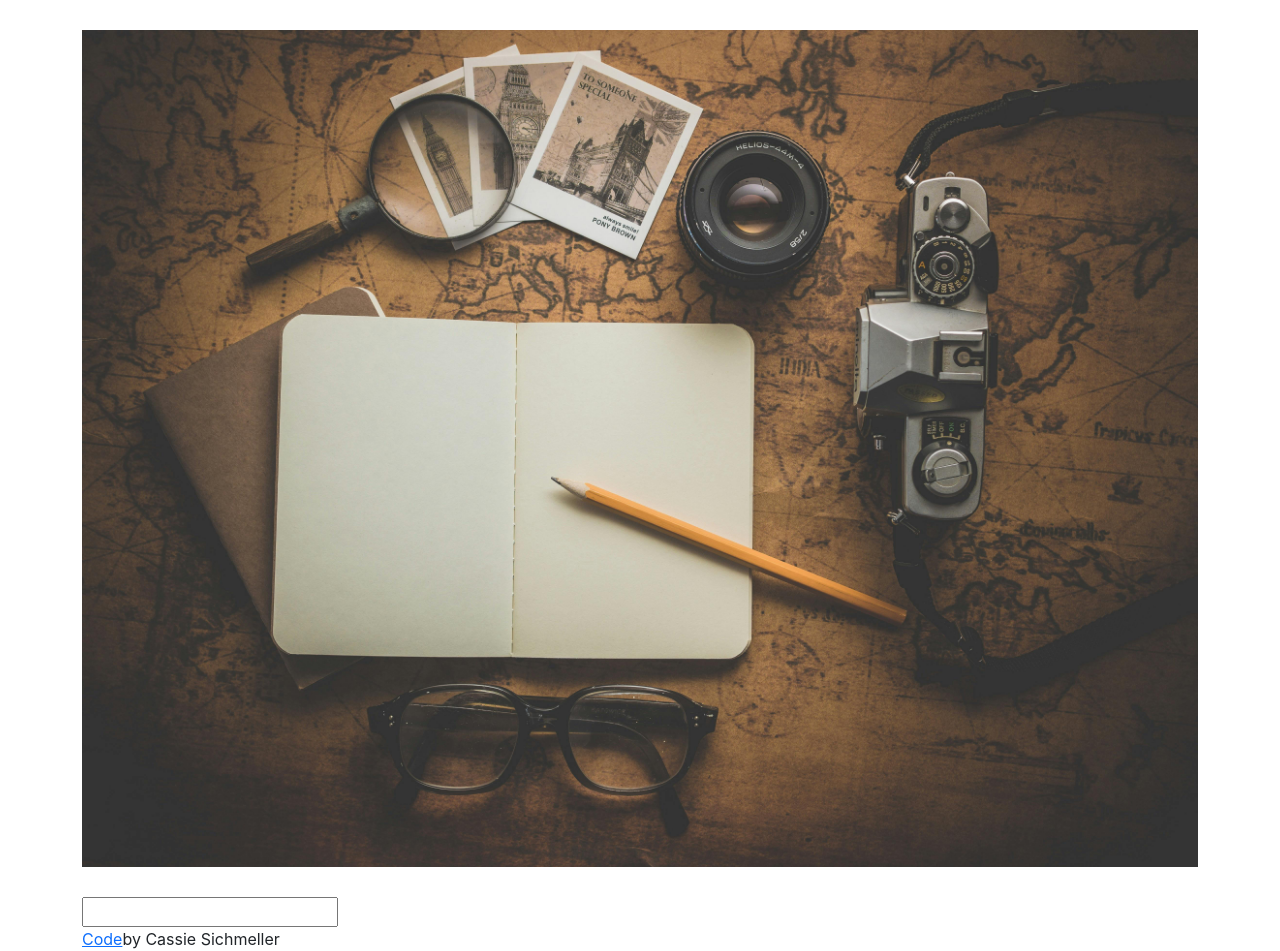
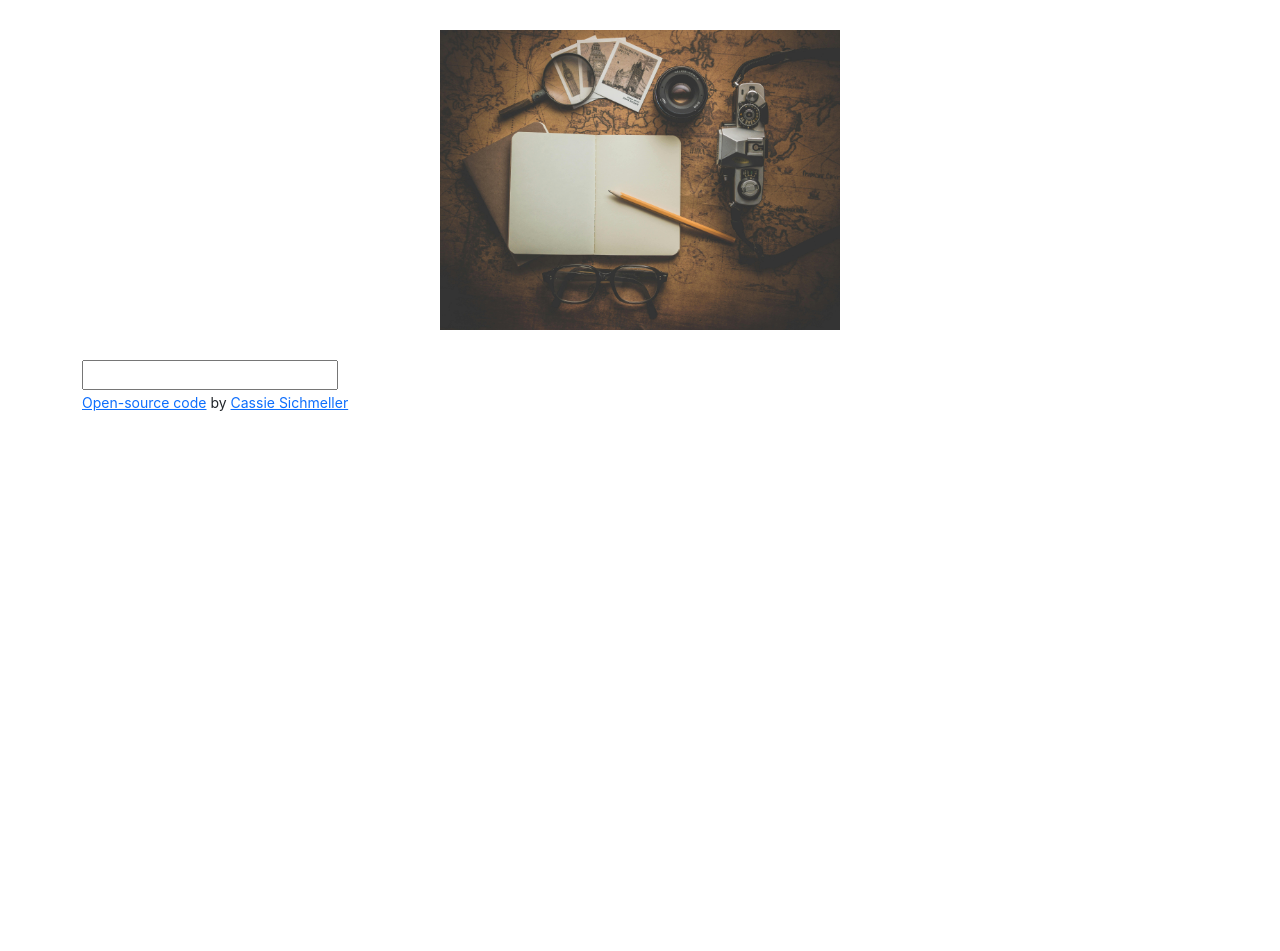
Before and after one commit to CodeCassie4169E1/searchingappreact, a React (Create React App) app: page / in a window 1280 px wide. After the commit the page ends 800 px from the top, so only its background shows below. Built offline with nearby package versions, Linux system fonts and the light colour scheme.

Commit message:
update pic

```diff
--- a/src/App.css
+++ b/src/App.css
@@ -1,5 +1,10 @@
 .App-header {
   margin: 30px 0;
+}
+.App-logo {
+  max-width: 400px;
+  display: block;
+  margin: 0 auto;
 }
 
 .App-footer {
--- a/src/App.js
+++ b/src/App.js
@@ -13,15 +13,23 @@ function App() {
           <Dictionary />
         </main>
         <footer>
-          <a
-            className="App-link"
-            href="https://github.com/CodeCassie4169E1/searchingappreact"
-            target="_blank"
-            rel="noopener noreferrer"
-          >
-            Code
-          </a>
-          by Cassie Sichmeller
+          <small className="source">
+            <a
+              href="https://github.com/CodeCassie4169E1/reactweatherapp"
+              target="_blank"
+              rel="noreferrer"
+            >
+              Open-source code
+            </a>{" "}
+            by{" "}
+            <a
+              href="https://www.shecodes.io/graduates/86602-cassie-sichmeller"
+              target="_blank"
+              rel="noreferrer"
+            >
+              Cassie Sichmeller
+            </a>
+          </small>
         </footer>
       </div>
     </div>
--- a/src/Meaning.js
+++ b/src/Meaning.js
@@ -11,7 +11,7 @@ export default function Meaning(props) {
             <p>
               {definition.definition}
               <br />
-              <em>{definition.example}</em>{" "}
+              <em>{definition.example}</em>
             </p>
           </div>
         );
```
